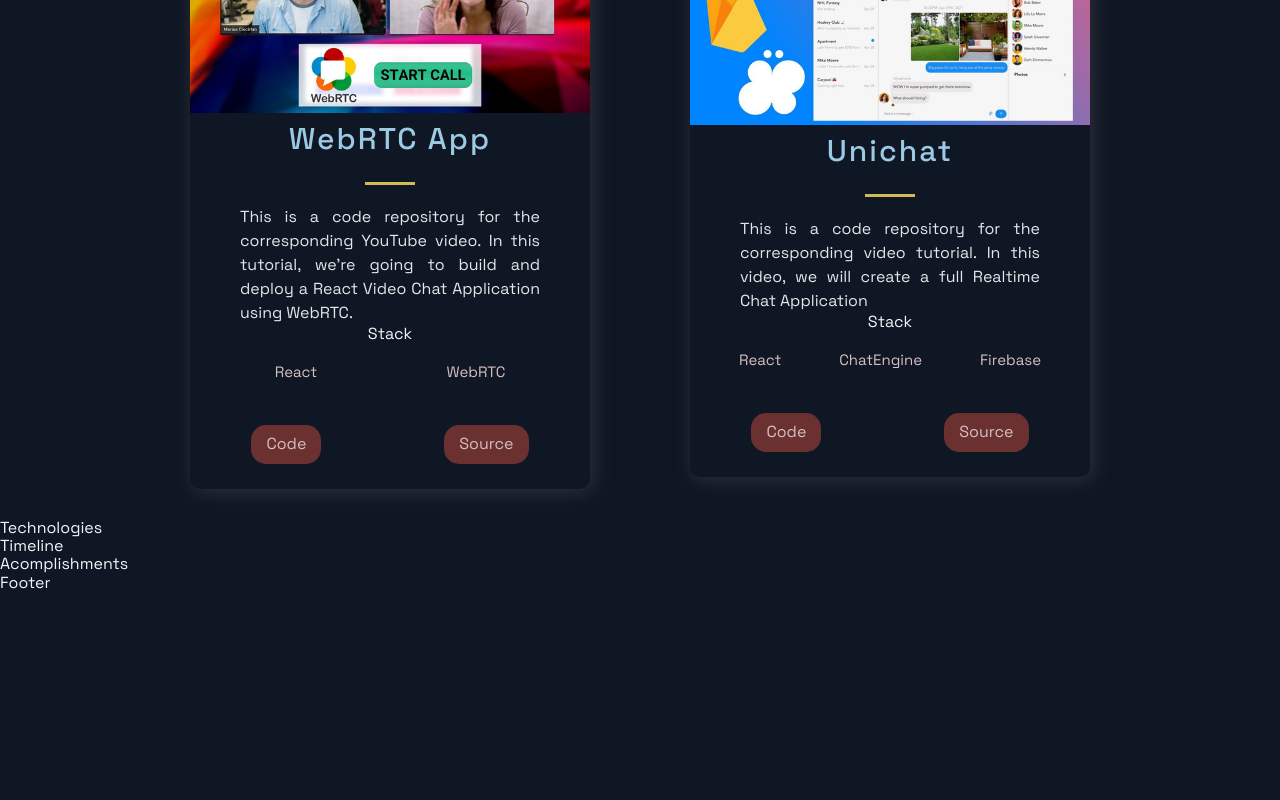
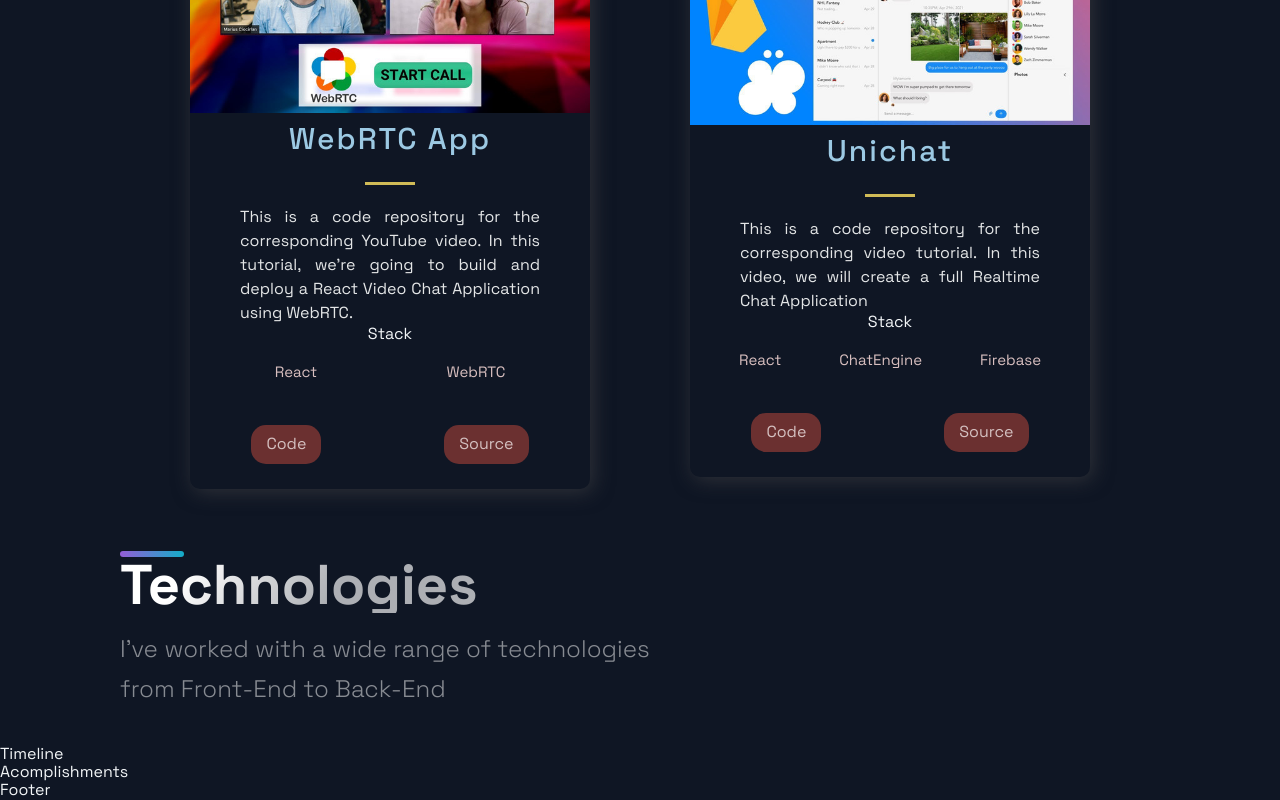
Before and after one commit to JesseJ713/personal-portfolio, a Next.js app: page / in a window 1280 px wide. Shown: the part 1674-2474 px from the top of the page. Before the commit the page ends 2267 px from the top, so only its background shows below. Built offline with nearby package versions, Linux system fonts and the light colour scheme.

Commit message:
Technologies introduction

```diff
--- a/src/components/Technologies/Technologies.js
+++ b/src/components/Technologies/Technologies.js
@@ -1,12 +1,28 @@
 import React from 'react';
 import { DiFirebase, DiReact, DiZend } from 'react-icons/di';
-import { Section, SectionDivider, SectionText, SectionTitle } from '../../styles/GlobalComponents';
-import { List, ListContainer, ListItem, ListParagraph, ListTitle } from './TechnologiesStyles';
+import {
+  Section,
+  SectionDivider,
+  SectionText,
+  SectionTitle,
+} from '../../styles/GlobalComponents';
+import {
+  List,
+  ListContainer,
+  ListItem,
+  ListParagraph,
+  ListTitle,
+} from './TechnologiesStyles';
 
-const Technologies = () =>  (
-  <div>
-    Technologies
-  </div>
+const Technologies = () => (
+  <Section id='tech'>
+    <SectionDivider />
+    <SectionTitle>Technologies</SectionTitle>
+    <SectionText>
+      I've worked with a wide range of technologies <br /> from Front-End to
+      Back-End
+    </SectionText>
+  </Section>
 );
 
 export default Technologies;
```
